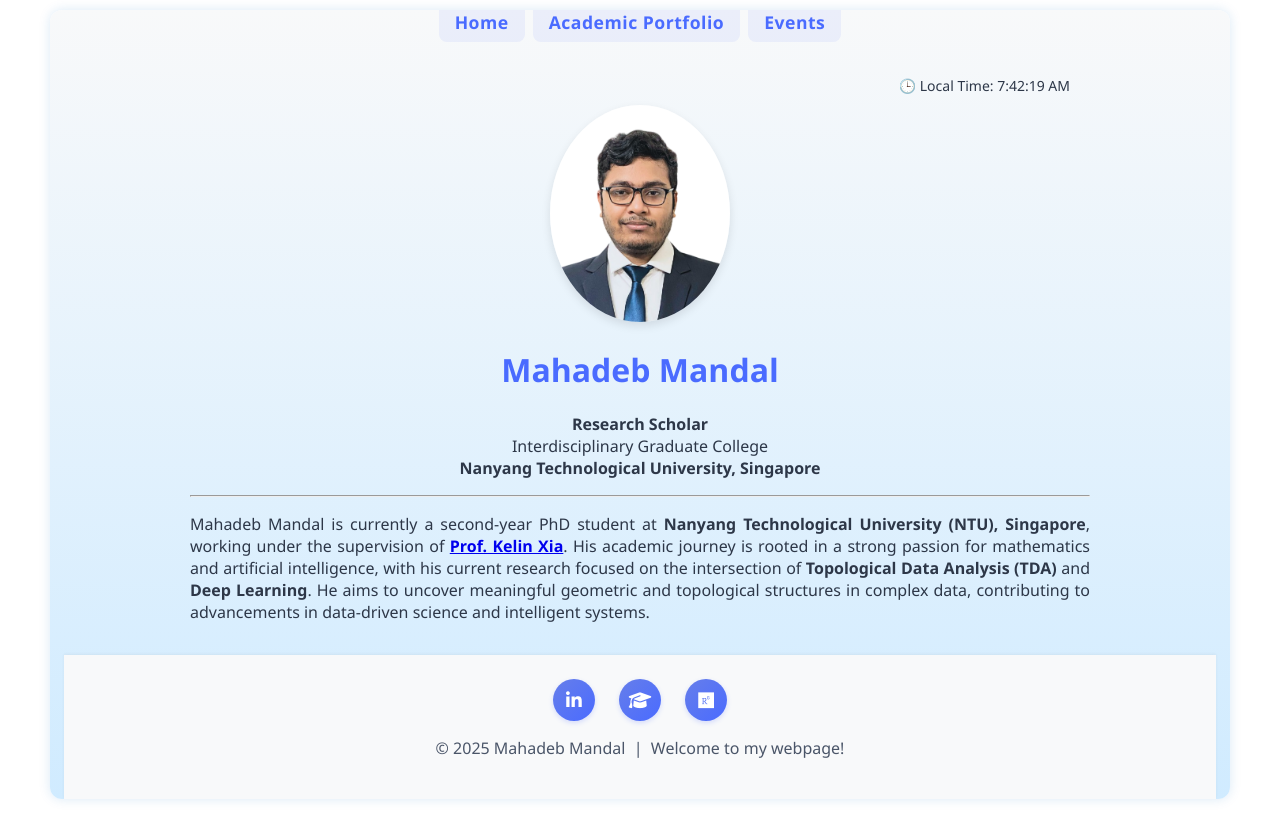
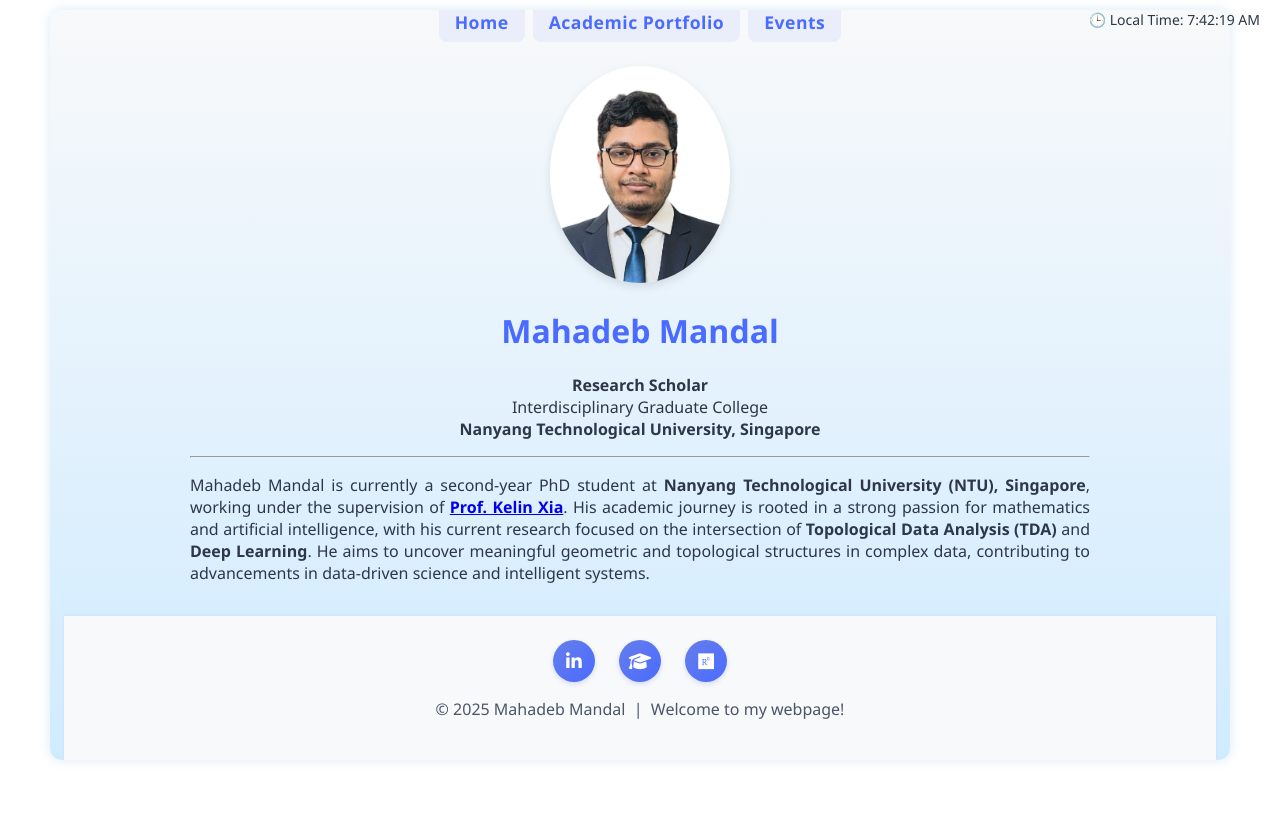
Before and after one commit to mahadeb-ai/mahadeb-ai.github.io, a Jekyll site: the page built from index.md, in a window 1280 px wide. Shown: the top 840 px of the page. Built offline with Jekyll 4.4.1, drawn with Linux system fonts in a browser that asks for light colours.

Commit message:
Update index.md

```diff
--- a/index.md
+++ b/index.md
@@ -4,7 +4,7 @@
 ---
 
 <!-- ⏱️ Clock in "navbar area" -->
-<div style="text-align: right; padding: 10px 20px; font-size: 14px;">
+<div style="position: absolute; top: 10px; right: 20px; font-size: 14px; z-index: 999;">
   🕒 Local Time: <span id="live-clock"></span>
 </div>
 
```
